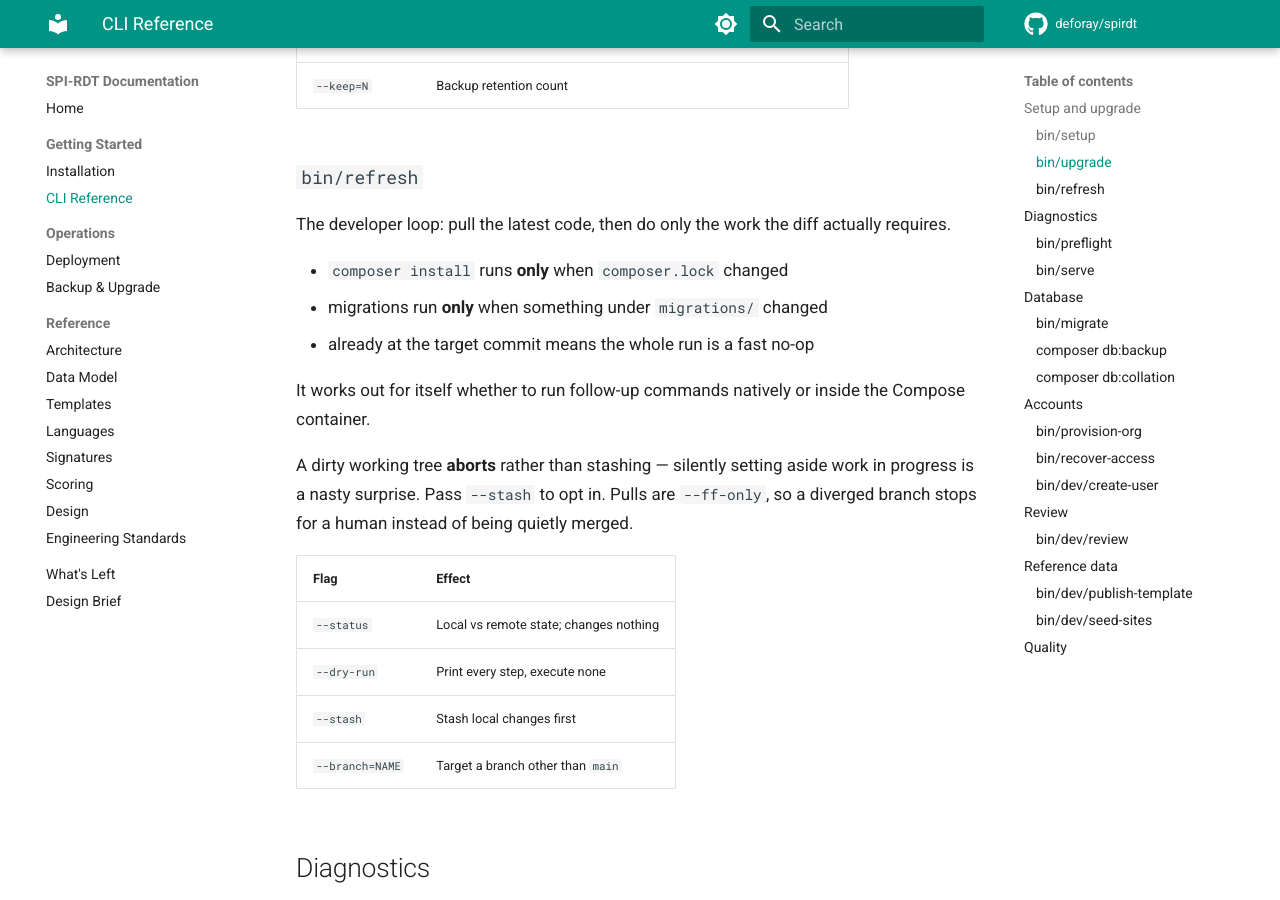
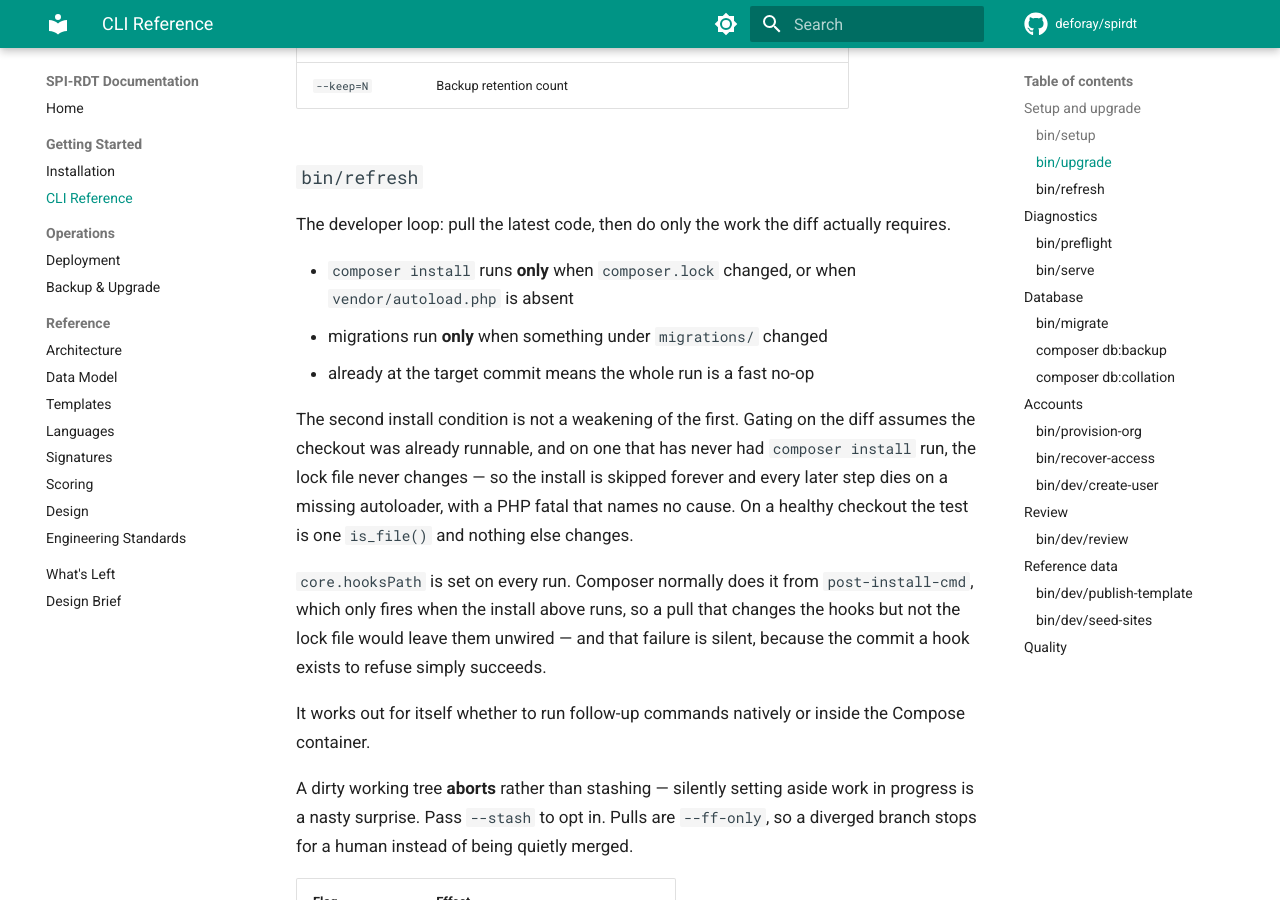
Before and after one commit to deforay/spirdt, an MkDocs documentation site: the page built from docs/cli.md, in a window 1280 px wide and 900 px high, scrolled down 1603 px. Built offline with MkDocs 1.6.1 and Material for MkDocs 9.7.7, drawn with Linux system fonts in a browser that asks for light colours; comment, search, counter and statistics services are not loaded.

Commit message:
Install dependencies when they are missing, not only when they change
bin/refresh gates composer install on composer.lock appearing in the diff,
which is the whole point of the script and stays that way. What the gate
assumes is that the checkout was already runnable.

On one that has never had composer install run, the lock file never
changes, so the install is skipped forever. The run then reaches the
migration step and dies on a missing autoloader — a PHP fatal naming a path
inside bin/, with nothing pointing at the cause. A checkout in that state
cannot recover by running refresh again, which is the command anyone would
reach for.

So the absence of vendor/autoload.php now forces the install as well. On a
healthy checkout it is one is_file() call and the behaviour is unchanged.

core.hooksPath is set on every run for a related reason. Composer sets it
from post-install-cmd, which only fires when the install runs, so a pull
carrying new hooks but no dependency change leaves them unwired. That
failure is worse than a loud one: the commit a hook exists to refuse simply
succeeds, and nobody learns the hook was never installed.

```diff
--- a/docs/cli.md
+++ b/docs/cli.md
@@ -48,9 +48,13 @@ Migrations are deliberately **not** gated on the diff here — a previously fail
 
 The developer loop: pull the latest code, then do only the work the diff actually requires.
 
-- `composer install` runs **only** when `composer.lock` changed
+- `composer install` runs **only** when `composer.lock` changed, or when `vendor/autoload.php` is absent
 - migrations run **only** when something under `migrations/` changed
 - already at the target commit means the whole run is a fast no-op
+
+The second install condition is not a weakening of the first. Gating on the diff assumes the checkout was already runnable, and on one that has never had `composer install` run, the lock file never changes — so the install is skipped forever and every later step dies on a missing autoloader, with a PHP fatal that names no cause. On a healthy checkout the test is one `is_file()` and nothing else changes.
+
+`core.hooksPath` is set on every run. Composer normally does it from `post-install-cmd`, which only fires when the install above runs, so a pull that changes the hooks but not the lock file would leave them unwired — and that failure is silent, because the commit a hook exists to refuse simply succeeds.
 
 It works out for itself whether to run follow-up commands natively or inside the Compose container.
 
```
Also changed, not shown: 1 other file.
